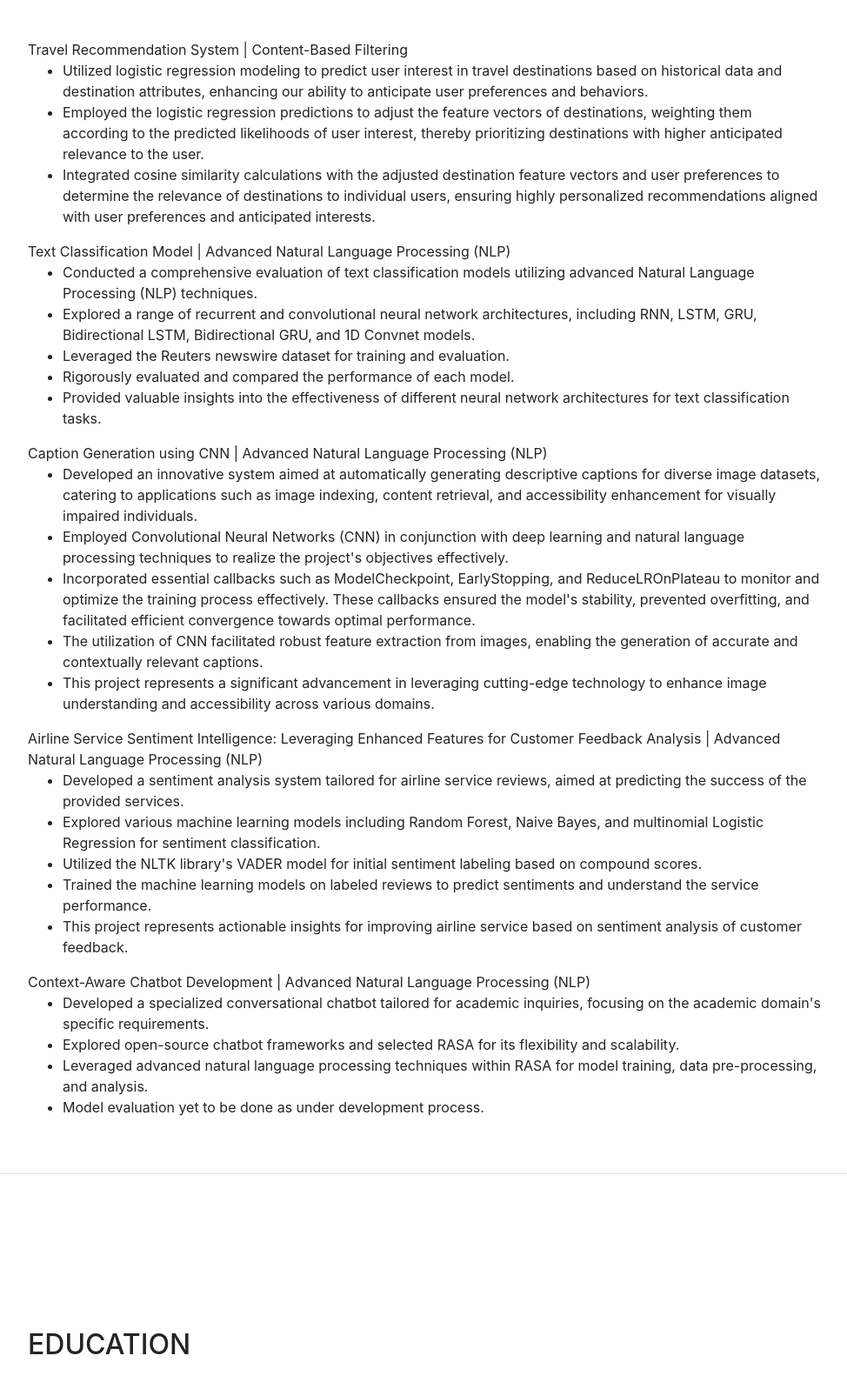
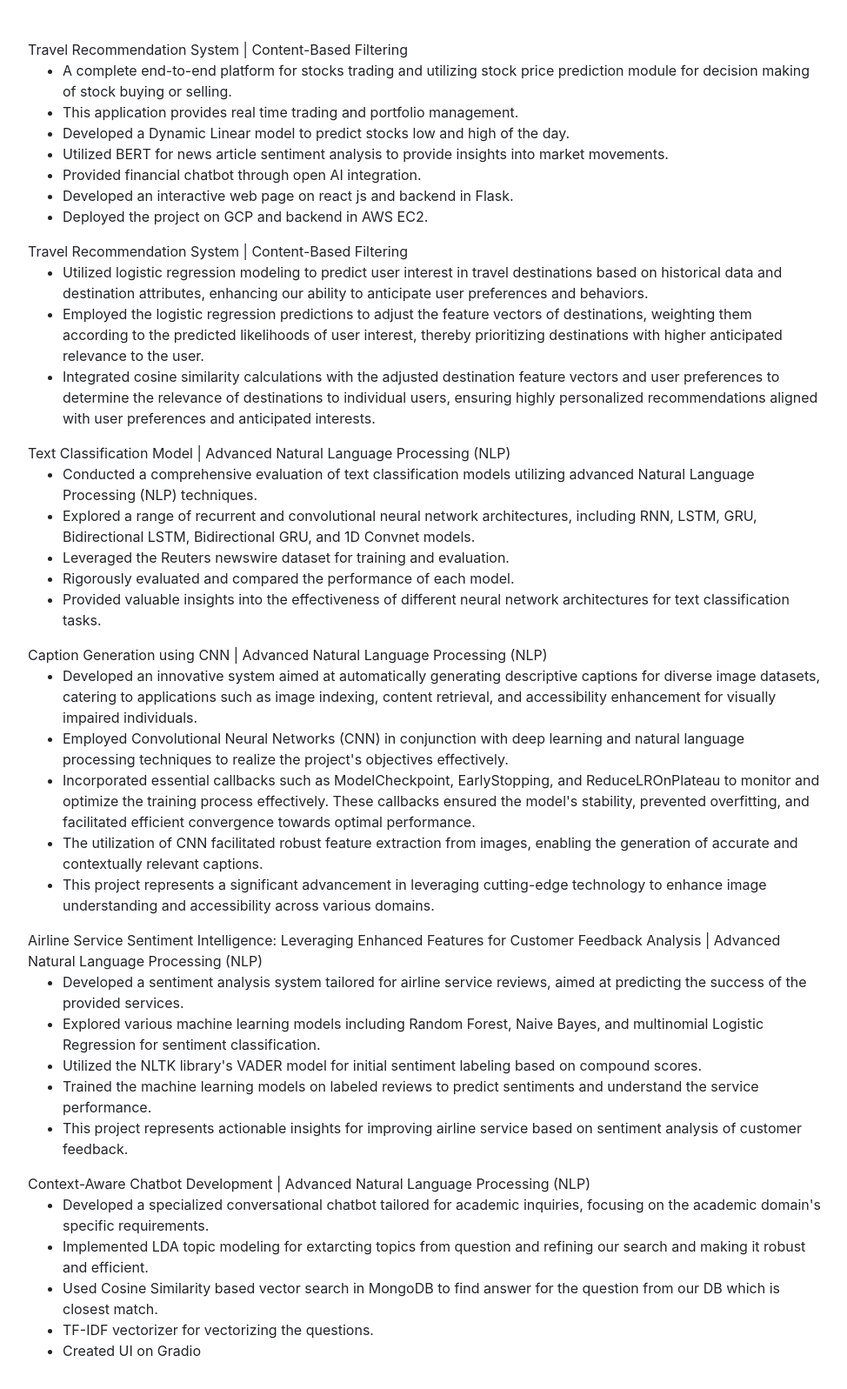
Before and after one commit to khyatis10/khyati-sharma.github.io, a website with bundled scripts: page index.html in a window 1280 px wide. Shown: the part 4243-5840 px from the top of the page at 87% size, without its empty margins (288-1262 px from the left). Built offline with nearby package versions, Linux system fonts and the light colour scheme; a web font is replaced by a local one.

Commit message:
adding projects

```diff
--- a/index.html
+++ b/index.html
@@ -235,6 +235,19 @@
       <section class="resume-section p-3 p-lg-5 d-flex flex-column" id="projects">
         <div class="my-auto">
           <h2 class="mb-5">Projects</h2>
+
+          <p class="mb-0">Travel Recommendation System | Content-Based Filtering</p>
+          <ul>
+            <li>A complete end-to-end platform for stocks trading and utilizing stock price prediction module for decision making of stock buying or selling.</li>
+            <li>This application provides real time trading and portfolio management.</li>
+            <li>Developed a Dynamic Linear model to predict stocks low and high of the day.</li>
+            <li>Utilized BERT for news article sentiment analysis to provide insights into market movements.</li>
+            <li>Provided financial chatbot through open AI integration.</li>
+            <li>Developed an interactive web page on react js and backend in Flask.</li>
+            <li>Deployed the project on GCP and backend in AWS EC2.</li>
+
+            </ul>
+
           <p class="mb-0">Travel Recommendation System | Content-Based Filtering</p>
           <ul>
             <li>Utilized logistic regression modeling to predict user interest in travel destinations based on historical data and destination attributes, enhancing our ability to anticipate user preferences and behaviors.</li>
@@ -273,9 +286,10 @@
           <p class="mb-0">Context-Aware Chatbot Development | Advanced Natural Language Processing (NLP)</p>
           <ul>
             <li>Developed a specialized conversational chatbot tailored for academic inquiries, focusing on the academic domain's specific requirements.</li>
-            <li>Explored open-source chatbot frameworks and selected RASA for its flexibility and scalability.</li>
-            <li>Leveraged advanced natural language processing techniques within RASA for model training, data pre-processing, and analysis.</li>
-            <li>Model evaluation yet to be done as under development process.</li>
+            <li>Implemented LDA topic modeling for extarcting topics from question and refining our search and making it robust and efficient.</li>
+            <li>Used Cosine Similarity based vector search in MongoDB to find answer for the question from our DB which is closest match.</li>
+            <li>TF-IDF vectorizer for vectorizing the questions.</li>
+          <li>Created UI on Gradio</li>
           </ul>
 
         </div>
@@ -371,6 +385,7 @@
           <ul class="list-inline list-icons">
             <li class="list-inline-item">
               <i class="devicons devicons-github_full"></i>
+
             </li>
             <li class="list-inline-item">
               <i class="devicons devicons-python"></i>
@@ -410,10 +425,15 @@
             </li>
             <li class="list-inline-item">
               <i class="devicons devicons-google-cloud-platform"></i>
+              <p>Google Cloud Platform</p>
             </li>
             <li class="list-inline-item">
-              <i class="devicons devicons-apacheairflow-original"></i>
+              <i class="devicons devicons-apacheairflow-plain"></i>
             </li>
+            <li class="list-inline-item">
+              <i class="devicons devicons-amazonwebservices-plain-wordmark"></i>
+            </li>
+
           </ul>
 
           <div class="subheading mb-3">Workflow</div>
--- a/vendor/devicons/css/devicons.scss
+++ b/vendor/devicons/css/devicons.scss
@@ -218,7 +218,8 @@ $devicons:	(git "\e602"),
 			(scriptcs "\e6bc"),
 			(sqllite "\e6c4"),
 			(vim "\e6c5"),
-			(apacheairflow-original "\e6c6");
+			(apacheairflow-plain "\e6c6"),
+			(amazonwebservices-plain-wordmark "\e6c7");
 
 @each $devicon in $devicons {
 	  $iconClass: nth($devicon, 1);
```
Also changed, not shown: vendor/devicons/css/devicons.css, vendor/devicons/css/devicons.min.css, 1 other file.
